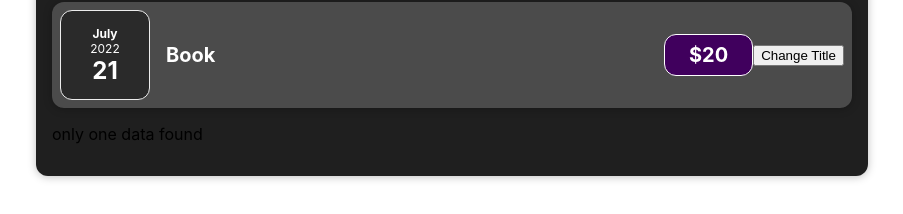
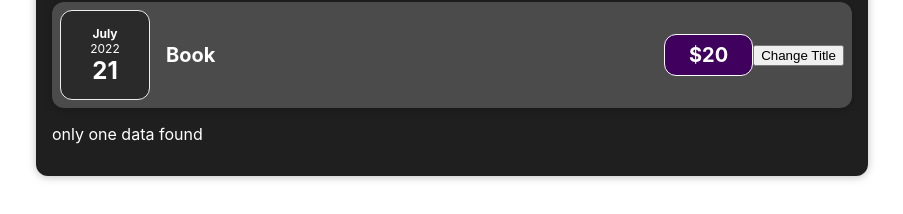
Before and after one commit to MaazDanish/my-app, a React (Create React App) app: page / in a window 1280 px wide. Shown: the part 402-616 px from the top of the page, without its empty margins (188-1091 px from the left). Built offline with nearby package versions, Linux system fonts and the light colour scheme.

Commit message:
clean the code of conditional rendering

```diff
--- a/src/component/Expenses/Expenses.css
+++ b/src/component/Expenses/Expenses.css
@@ -13,3 +13,6 @@
   width: 50rem;
   max-width: 95%;
 }
+.expense-p{
+  color: white;
+}
--- a/src/component/Expenses/Expenses.js
+++ b/src/component/Expenses/Expenses.js
@@ -18,12 +18,10 @@ function Expenses(props) {
     return xpense.date.getFullYear().toString() === filteredYear;
   })
 
-  return (
-    <Card className="expenses">
-      <ExpensesFilter selected={filteredYear} onChangeFilter={changeFilterHandler} />
-      {filteredExpenses.length === 0 && <p>No data fount</p>}
-      {filteredExpenses.length === 1 &&
-        filteredExpenses.map((expense) => {
+  let content = <p className="expense-p">No data found</p>;
+
+  if (filteredExpenses.length === 1) {
+    content = filteredExpenses.map((expense) => {
       console.log(expense.date, filteredYear);
       return (
         <>
@@ -33,27 +31,28 @@ function Expenses(props) {
             date={expense.date}
             price={expense.price}
           />
-              <p>only one data found</p>
+          <p className="expense-p">only one data found</p>
         </>
       );
     })
-      }
-      {filteredExpenses.length > 1 && filteredExpenses.map((expense) => {
+  } else if (filteredExpenses.length > 1) {
+    content = filteredExpenses.map((expense) => {
       console.log(expense.date, filteredYear);
       return (
-
         <ExpenseItem
           key={expense.id}
           title={expense.title}
           date={expense.date}
           price={expense.price}
         />
+      );
+    })
+  }
 
-
-        );
-      })}
-
-
+  return (
+    <Card className="expenses">
+      <ExpensesFilter selected={filteredYear} onChangeFilter={changeFilterHandler} />
+      {content}
     </Card >
   );
 }
```
Lines whose indentation alone changed are shown as unchanged.
